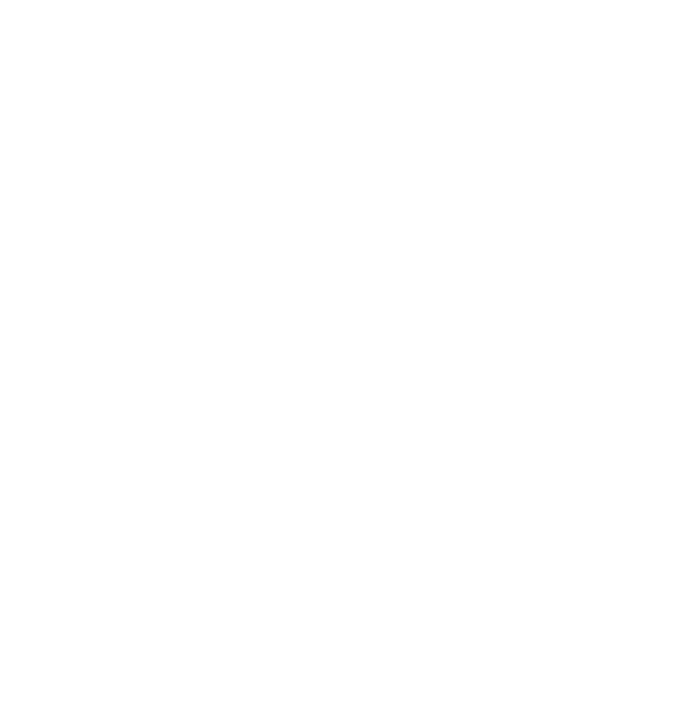
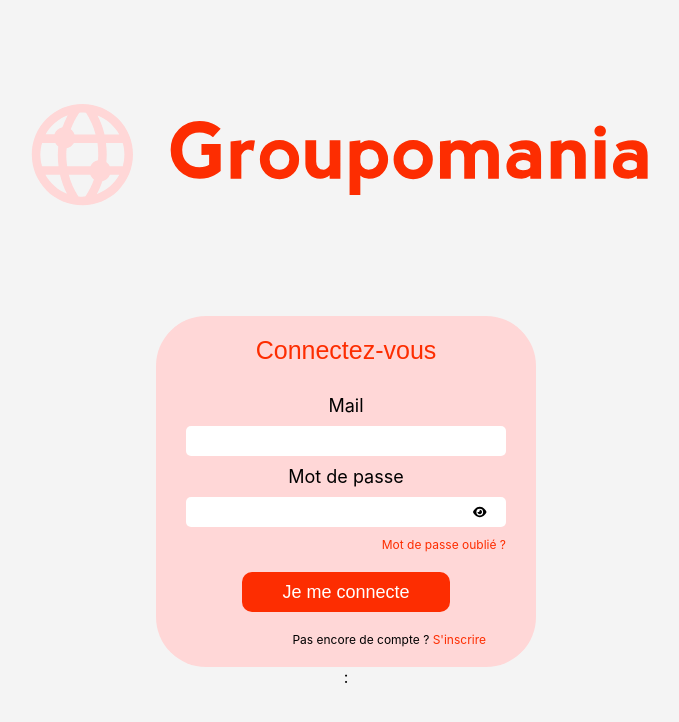
Before and after one commit to sismitrii/OC_P7_Groupomania, a React (Create React App) app in the folder front-end/: page /login in a window 1280 px wide. Before the commit this address had no page. Shown: the top 722 px of the page, without its empty margins (294-973 px from the left). Built offline with nearby package versions, Linux system fonts and the light colour scheme.

Commit message:
💄 [auth page] : create structure and style of auth pages

```diff
--- a/front-end/src/components/SignUpForm/index.jsx
+++ b/front-end/src/components/AuthForm/index.jsx
@@ -4,21 +4,30 @@
 import styled from 'styled-components'
 import colors from '../../utils/styles/colors'
 
+//@media screen and (max-width:992px)
+//@media screen and (max-width:768px)
+
 const AuthContainer = styled.div`
-    width: 35%;
+    width: 50%;
     min-width: 300px;
-    margin: auto;
+    max-width : 380px;
+    margin: O auto;
     border-radius: 50px;
     background-color: ${colors.secondary};
     padding: 20px 30px;
 `
 
-const AuthTitle = styled.div`
+const AuthTitle = styled.h1`
     text-align: center;
+    font-weight : 500;
     color: ${colors.primary};
     font-size: 20px;
     margin-bottom: 20px;
     font-family: 'Arial';
+
+    @media (min-width : 768px){
+        font-size : 25px;
+    }
 `
 
 const AuthForm = styled.form`
@@ -70,6 +79,9 @@
 const AuthLabel = styled.label`
     font-size: 14px;
     margin: 10px;
+    @media (min-width : 768px){
+        font-size : 18px;
+    }
 `
 
 const AuthInput = styled.input`
@@ -98,6 +110,10 @@
     border-radius: 10px;
     outline: none;
     cursor: pointer;
+
+    @media (min-width : 768px){
+        font-size : 18px;
+    }
 `
 
 const AuthChangeSentence = styled.p`
@@ -109,11 +125,19 @@
     color: ${colors.primary};
 `
 
+const AuthPasswordLink =styled(Link)`
+    color: ${colors.primary};
+    align-self : flex-end;
+    font-size : 12px;
+    margin-top : 10px
+`
 
-function SignUpForm(){
+
+
+function Auth(props){
     return (
     <AuthContainer>
-        <AuthTitle>Inscrivez-vous</AuthTitle>
+        <AuthTitle>{props.isLogin ? "Connectez-vous" : "Inscrivez-vous"}</AuthTitle>
         <AuthForm>
             <AuthLabel>Mail</AuthLabel>
             <AuthInput name="email" id="signup__email" type="email" />
@@ -122,6 +146,8 @@
                 <AuthInput name="password" id="signup__password" type="password" />
                 <EyeIcon icon={faEye} />
             </PasswordBloc>
+            {props.isLogin ? <AuthPasswordLink to="/">Mot de passe oublié ?</AuthPasswordLink> :
+            <>
                 <PasswordStrenght>
                     <PasswordStrenghtPart />
                     <PasswordStrenghtPart />
@@ -134,10 +160,14 @@
                     <EyeIcon icon={faEye} />
                 </PasswordBloc>
 
-            <AuthButton>Je m'inscrit</AuthButton>
+            </>}
+
+            <AuthButton>{props.isLogin ? "Je me connecte" : "Je m'inscrit"}</AuthButton>
         </AuthForm>
-        <AuthChangeSentence>Déjà Inscrit ? <AuthChangeLink to="/connection">Connectez-vous</AuthChangeLink></AuthChangeSentence>
+        {props.isLogin ?
+        <AuthChangeSentence>Pas encore de compte ? <AuthChangeLink to="/">S'inscrire</AuthChangeLink></AuthChangeSentence>
+        : <AuthChangeSentence>Déjà Inscrit ? <AuthChangeLink to="/login">Connectez-vous</AuthChangeLink></AuthChangeSentence>}
     </AuthContainer>)
 }
 
-export default SignUpForm
+export default Auth
--- a/front-end/src/index.jsx
+++ b/front-end/src/index.jsx
@@ -5,7 +5,6 @@
 
 import './index.css';
 import SignUp from './pages/SignUp';
-import Connection from './pages/Connection';
 
 const root = ReactDOM.createRoot(document.getElementById('root'));
 root.render(
@@ -14,7 +13,7 @@
       <GlobalStyle />
       <Routes>
         <Route path="/" element={<SignUp />} />
-        <Route path='/connection' element={<Connection />} />
+        <Route path='/login' element={<SignUp />} />
       </Routes>
     </Router>
   </React.StrictMode>
--- a/front-end/src/pages/Connection/index.jsx
+++ /dev/null
@@ -1,5 +0,0 @@
-function Connection(){
-    return <h1>Page de connection</h1>
-}
-
-export default Connection;
--- a/front-end/src/pages/SignUp/index.jsx
+++ b/front-end/src/pages/SignUp/index.jsx
@@ -1,25 +1,31 @@
 //import { FontAwesomeIcon } from '@fortawesome/react-fontawesome'
 //import { faCoffee } from '@fortawesome/free-solid-svg-icons'
-import SignUpForm from '../../components/SignUpForm'
+import Auth from '../../components/AuthForm'
 import Logo from '../../assets/icon-left-font.svg';
 import styled from 'styled-components';
+import { useLocation } from "react-router-dom"
 
 const AuthLogo = styled.img`
-    width: 70%;
+    width: 60%;
     min-width: 320px;
+    margin : 30px 0px;
 `
 
 const PageContainer = styled.div`
     display: flex;
     flex-direction: column;
     align-items: center;
+    height : 100vh;
+    background-color : #F4F4F4;
 `
 
 function SignUp(){
+    const location = useLocation();
+
     return (
     <PageContainer>
         <AuthLogo src={Logo} alt="Logo de Groupomania"/>
-        <SignUpForm />
+        {location.pathname === "/login" ? <Auth isLogin={true} /> : <Auth />} :
     </PageContainer>)
 
 }
```
Lines whose indentation alone changed are shown as unchanged.
